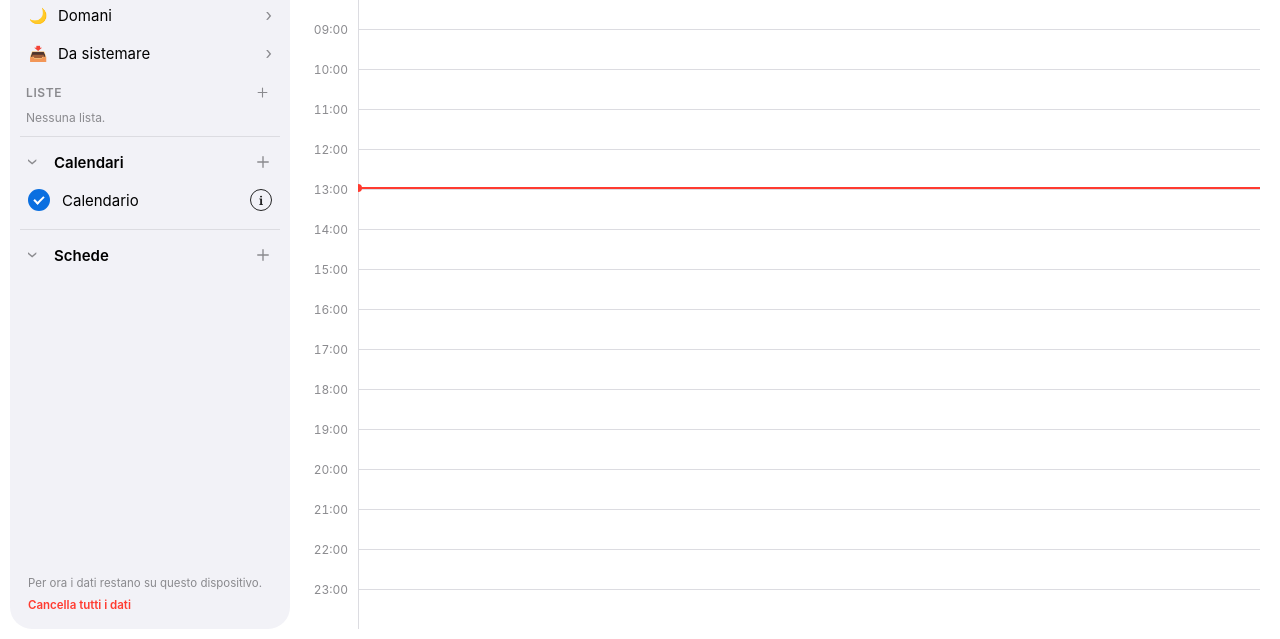
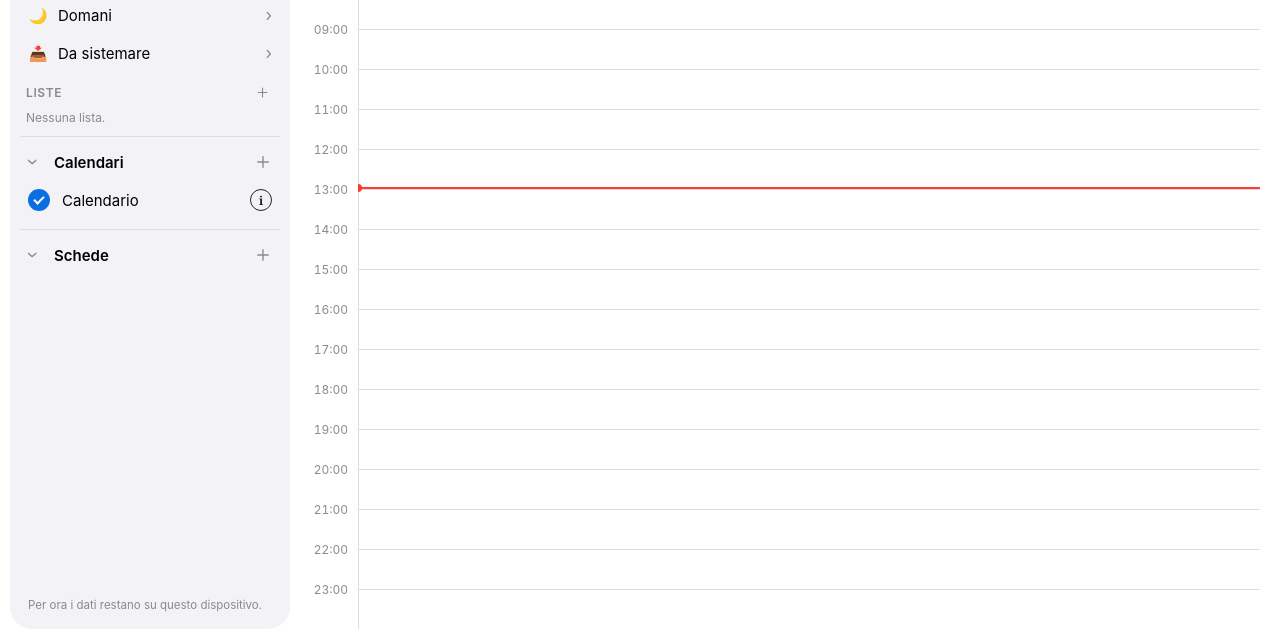
Before and after one commit to valeriabertocchi/Calendario, a plain HTML site: page index.html in a window 1280 px wide. Shown: the part 161-800 px from the top of the page. Drawn offline with Linux system fonts and the light colour scheme.

Commit message:
Togli il tasto Cancella tutti i dati
Co-Authored-By: Claude Opus 5.5 <noreply@anthropic.com>
Claude-Session: https://claude.ai/code/session_017XMVYNm866Fs42nsZUfHeK

```diff
--- a/index.html
+++ b/index.html
@@ -840,7 +840,7 @@ function renderSide(){
     ${sec('todo','Task',open2,'data-act="nav" data-v="todo"','focusqa','Nuova task',todo,V.view==='todo')}
     ${sec('cals','Calendari',0,'data-act="sec" data-k="cals"','newcal','Nuovo calendario',cals)}
     ${sec('pages','Schede',0,'data-act="nav" data-v="pages"','newpage','Nuova scheda',pages,V.view==='pages')}
-    <div class="side-foot">Per ora i dati restano su questo dispositivo.<button data-act="reset" data-confirm="Tocca di nuovo per cancellare tutto">Cancella tutti i dati</button></div>`;
+    <div class="side-foot">Per ora i dati restano su questo dispositivo.</div>`;
 }
 const dayLabel=d=>d===TODAY?'Oggi':d===addDays(TODAY,1)?'Domani':d===addDays(TODAY,2)?'Dopodomani':WD[pd(d).getDay()].replace(/^./,c=>c.toUpperCase())+' '+pd(d).getDate()+' '+MO[pd(d).getMonth()].slice(0,3);
 const dayLong=d=>WD[pd(d).getDay()]+' '+pd(d).getDate()+' '+MO[pd(d).getMonth()];
```
